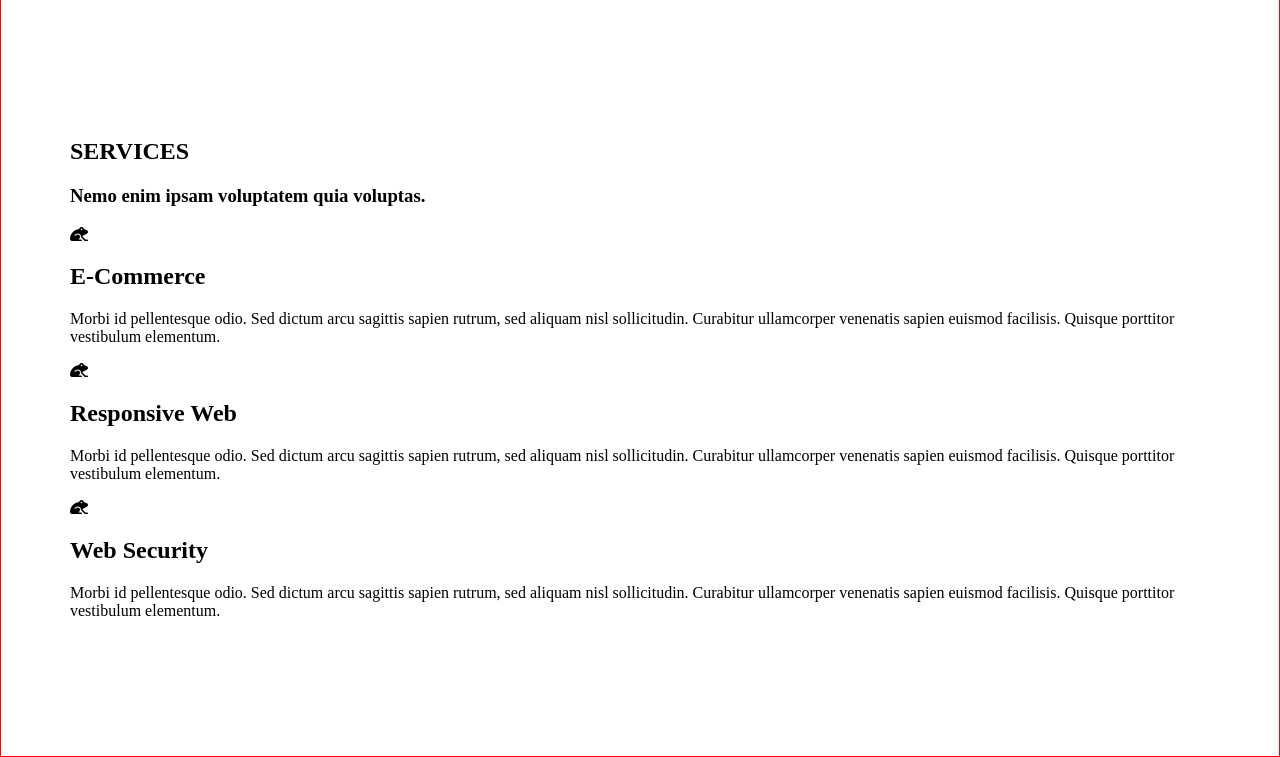
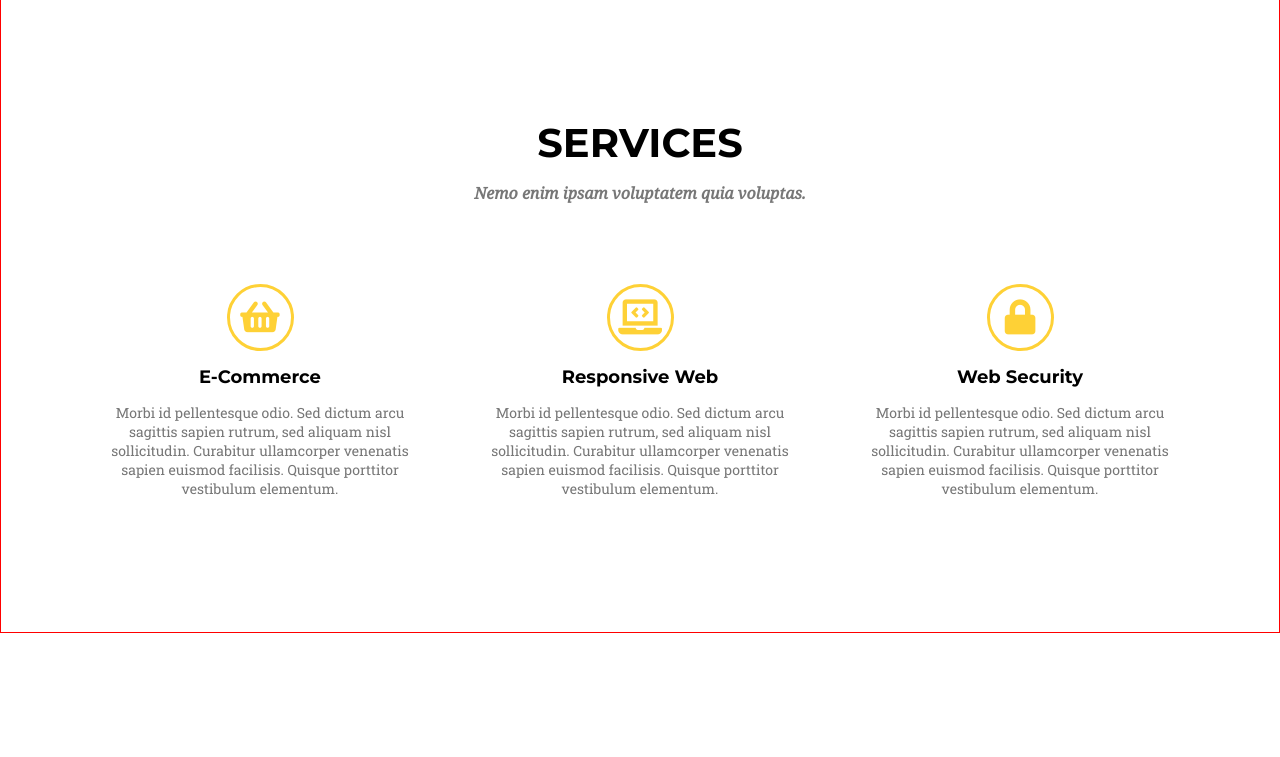
Before and after one commit to justinaz90/project-Golden, a website: page index.html in a window 1280 px wide. Shown: the part 703-1460 px from the top of the page. After the commit the page ends 1336 px from the top, so only its background shows below. Drawn offline with Linux system fonts and the light colour scheme.

Commit message:
Add and style services section

```diff
--- a/index.html
+++ b/index.html
@@ -42,19 +42,19 @@
         <div class="services-row">
 
           <div class="services-box">
-            <i class="fas fa-frog"></i>
+            <i class="fas fa-shopping-basket"></i>
             <h2>E-Commerce</h2>
             <p>Morbi id pellentesque odio. Sed dictum arcu sagittis sapien rutrum, sed aliquam nisl sollicitudin. Curabitur ullamcorper venenatis sapien euismod facilisis. Quisque porttitor vestibulum elementum. </p>
           </div>
 
           <div class="services-box">
-            <i class="fas fa-frog"></i>
+            <i class="fas fa-laptop-code"></i>
             <h2>Responsive Web</h2>
             <p>Morbi id pellentesque odio. Sed dictum arcu sagittis sapien rutrum, sed aliquam nisl sollicitudin. Curabitur ullamcorper venenatis sapien euismod facilisis. Quisque porttitor vestibulum elementum. </p>
           </div>
 
           <div class="services-box">
-            <i class="fas fa-frog"></i>
+            <i class="fas fa-lock"></i>
             <h2>Web Security</h2>
             <p>Morbi id pellentesque odio. Sed dictum arcu sagittis sapien rutrum, sed aliquam nisl sollicitudin. Curabitur ullamcorper venenatis sapien euismod facilisis. Quisque porttitor vestibulum elementum. </p>
           </div>
--- a/sass/style.scss
+++ b/sass/style.scss
@@ -38,8 +38,35 @@ section {
   padding: 120px 0;
 }
 
+.section-title {
+  font-family: $font-title;
+  font-weight: bold;
+  font-size: 40px;
+  margin: 0 auto;
+}
+
+.section-subtitle {
+  font-family: $font-subtitle;
+  color: $color-subtitle;
+  font-size: 16px;
+  margin-top: 15px;
+  margin-bottom: 80px
+
+}
+
+h2 {
+  font-size: 18px;
+  font-family: $font-title;
+  font-weight: bold;
+}
+
+p {
+  font-size: 14px;
+  font-family: $font-text;
+  color: $color-subtitle;
+}
+
 /* Header */
-
 
 .splash {
   background-image: linear-gradient(rgba(0,0,0,0.5), rgba(0,0,0,0.5)), url("../images/Background_Image.png");
@@ -81,12 +108,10 @@ section {
           font-family: $font-title;
           color: $color-white;
         }
-
+      }
+    }
   }
 
-    }
-
-  }
 .splash-inner {
   position: absolute;
   left: 50%;
@@ -119,7 +144,33 @@ section {
       border-radius: 3px;
       text-decoration: none;
       padding: 20px 50px;
-
     }
   }
 }
+
+
+/* Services */
+
+.container {
+  text-align: center;
+
+  .services-row {
+    display: flex;
+    justify-content: space-between;
+
+    .services-box {
+      margin: auto 22px;
+      max-width: 350px;
+
+      i {
+        height: 67px;
+        width: 67px;
+        font-size: 35px;
+        color: $color-yellow;
+        border-radius: 50%;
+        border: 3px solid $color-yellow;
+        padding-top: 12px;
+      }
+    }
+  }
+}
```
Also changed, not shown: css/style.css, 1 other file. Lines whose indentation alone changed are shown as unchanged.
